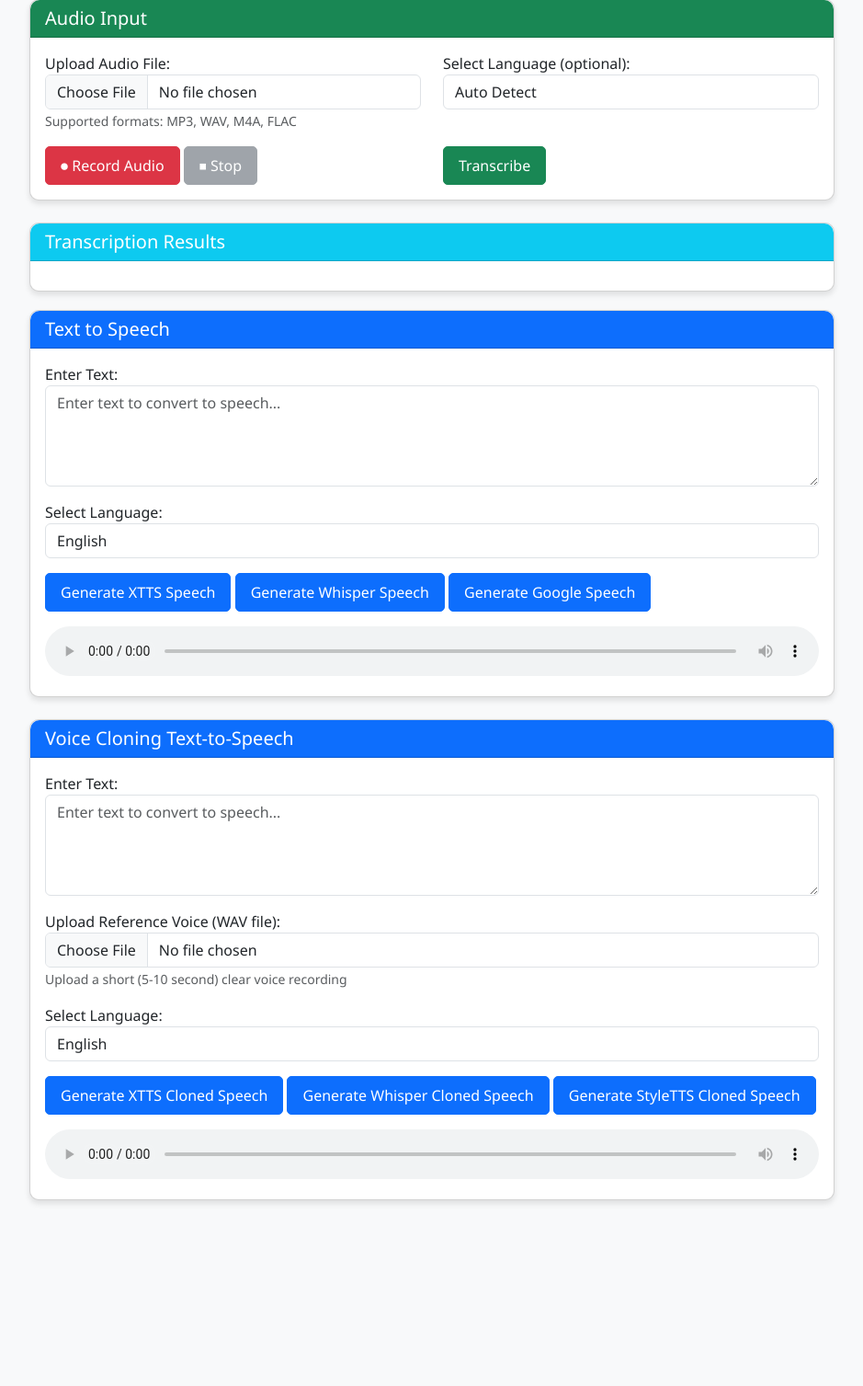
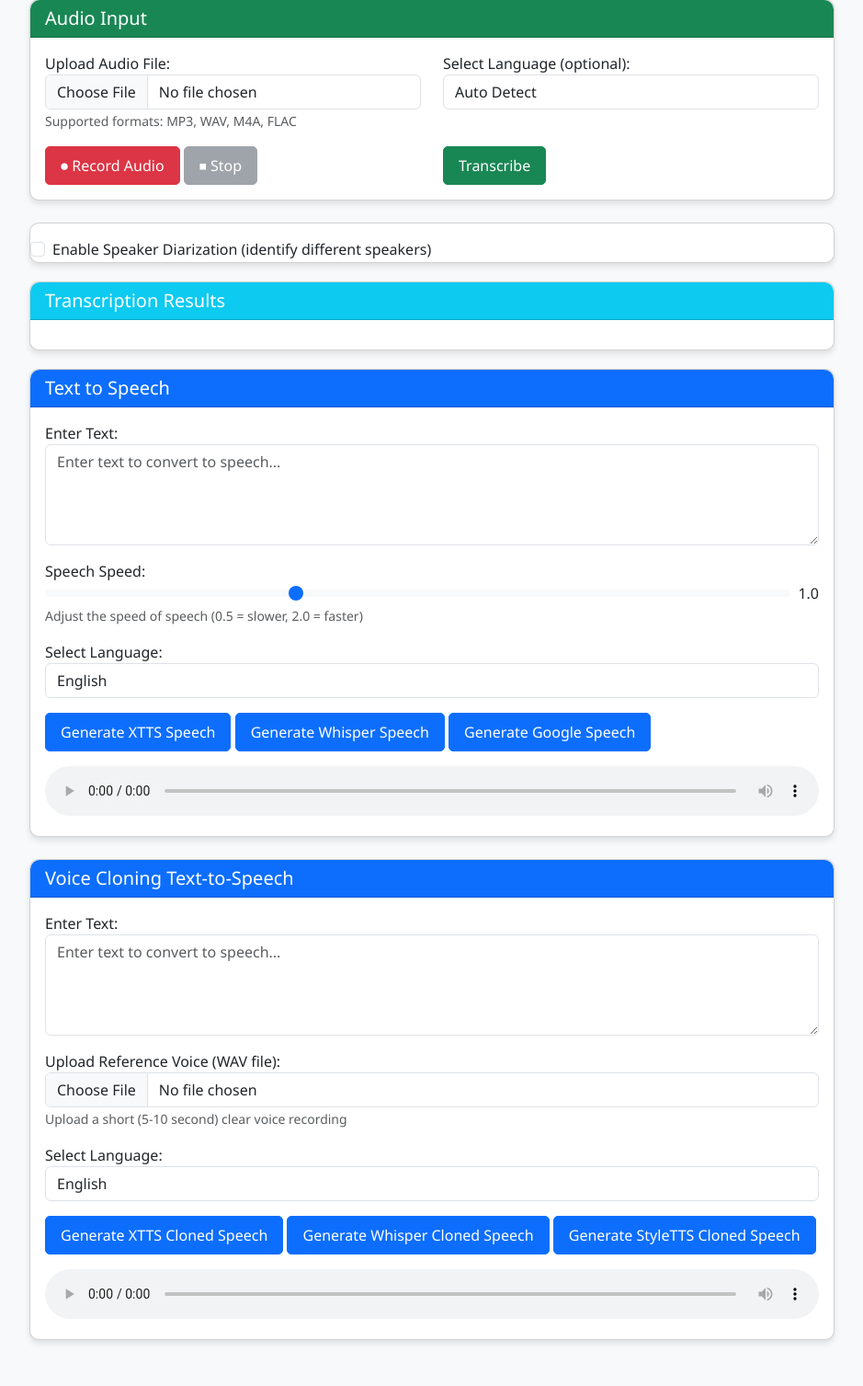
Before and after one commit to habibshahid/whiper-stt-tts, a Flask app: page / in a window 1280 px wide. Shown: the part 344-1851 px from the top of the page at 92% size, without its empty margins (170-1109 px from the left). Before the commit the page ends 1653 px from the top, so only its background shows below. Run offline with Flask 3, Linux system fonts and the light colour scheme; some libraries are stand-ins or nearby versions.

Commit message:
3rd commit

```diff
--- a/app.py
+++ b/app.py
@@ -9,11 +9,44 @@ import uuid
 import sys
 import logging
 import traceback
+from pyannote.audio import Pipeline
+import librosa
+from pydub import AudioSegment
+import base64
+
+os.environ['NNPACK_DISABLE'] = '1'
 
 # Configure logging
 logging.basicConfig(level=logging.INFO,
                     format='%(asctime)s - %(name)s - %(levelname)s - %(message)s')
 logger = logging.getLogger(__name__)
+
+diarization_pipeline = None
+diarization_available = False
+
+HUGGINGFACE_TOKEN = ""
+
+try:
+    # You'll need to get access to pyannote/speaker-diarization model on HuggingFace
+    # Visit https://huggingface.co/pyannote/speaker-diarization and accept the user agreement
+    # Then get your HF_TOKEN from https://huggingface.co/settings/tokens
+    # Set this as an environment variable: export HF_TOKEN=your_token_here
+
+    # Uncomment the following line once you have the token
+    hf_token = HUGGINGFACE_TOKEN
+    if hf_token:
+        diarization_pipeline = Pipeline.from_pretrained(
+            "pyannote/speaker-diarization-3.1",
+            use_auth_token=hf_token
+        )
+        diarization_available = True
+        logger.info("Diarization pipeline loaded successfully")
+    else:
+        logger.warning("HF_TOKEN not found. Diarization will not be available.")
+
+except Exception as e:
+    logger.error(f"Error loading diarization pipeline: {e}")
+    logger.error(traceback.format_exc())
 
 # Load WhisperSpeech pipeline
 try:
@@ -50,6 +83,7 @@ tts_is_multilingual = False
 try:
     logger.info("Attempting to load TTS library...")
     from TTS.api import TTS
+
     logger.info("TTS module imported successfully")
 
     # Set the XTTS model name
@@ -204,8 +238,34 @@ def get_models():
         "device": device,
         "tts_available": tts_available,
         "whisper_available": whisper_available,
-        "gtts_available": gtts_available
+        "gtts_available": gtts_available,
+        "diarization_available": diarization_available  # Add this line
     })
+
+def process_diarization(audio_path):
+    """Process audio for speaker diarization"""
+    if not diarization_available or not diarization_pipeline:
+        return {"error": "Diarization is not available"}
+
+    try:
+        # Run diarization
+        diarization = diarization_pipeline(audio_path)
+
+        # Extract speaker segments
+        segments = []
+        for turn, _, speaker in diarization.itertracks(yield_label=True):
+            segments.append({
+                "speaker": speaker,
+                "start": round(turn.start, 2),
+                "end": round(turn.end, 2)
+            })
+
+        return {"segments": segments}
+
+    except Exception as e:
+        logger.error(f"Diarization failed: {e}")
+        logger.error(traceback.format_exc())
+        return {"error": f"Diarization failed: {str(e)}"}
 
 @app.route('/api/change_model', methods=['POST'])
 def change_model():
@@ -260,6 +320,7 @@ def transcribe_audio():
 
     audio_file = request.files['audio']
     language = request.form.get('language', None)
+    enable_diarization = request.form.get('diarize', 'false').lower() == 'true'
 
     # Generate a unique filename
     filename = f"{uuid.uuid4()}{os.path.splitext(audio_file.filename)[1]}"
@@ -288,10 +349,15 @@ def transcribe_audio():
         # Transcribe the audio
         result = transcriber(filepath, **transcribe_kwargs)
 
+        # Process diarization if requested and available
+        diarization_result = None
+        if enable_diarization and diarization_available:
+            diarization_result = process_diarization(filepath)
+
         process_time = time.time() - start_time
 
         # Return results
-        return jsonify({
+        response_data = {
             "success": True,
             "text": result["text"],
             "chunks": result.get("chunks", []),
@@ -300,11 +366,73 @@ def transcribe_audio():
             "device": device,
             "process_time": f"{process_time:.2f} seconds",
             "file_url": f"/uploads/{filename}"
-        })
+        }
+
+        if diarization_result and "segments" in diarization_result:
+            response_data["diarization"] = diarization_result["segments"]
+
+            # If we have both timestamps from Whisper and speaker segments,
+            # we can try to merge them to get a speaker-attributed transcript
+            if "chunks" in result and len(result["chunks"]) > 0:
+                response_data["diarized_text"] = merge_transcription_with_diarization(
+                    result["chunks"],
+                    diarization_result["segments"]
+                )
+
+        return jsonify(response_data)
 
     except Exception as e:
         logger.error(f"Transcription failed: {e}")
         return jsonify({"error": f"Transcription failed: {str(e)}"}), 500
+
+def merge_transcription_with_diarization(transcription_chunks, diarization_segments):
+    """Merge Whisper timestamps with speaker segments to create speaker-attributed transcript"""
+    # This is a simple algorithm - in practice, you might want something more sophisticated
+    diarized_text = []
+
+    for chunk in transcription_chunks:
+        if "timestamp" not in chunk:
+            continue
+
+        chunk_start = chunk["timestamp"][0]
+        chunk_end = chunk["timestamp"][1]
+        chunk_text = chunk["text"]
+
+        # Find the speaker who was talking during this chunk
+        # (simple approach - assign to speaker who covers most of the chunk)
+        max_overlap = 0
+        assigned_speaker = None
+
+        for segment in diarization_segments:
+            seg_start = segment["start"]
+            seg_end = segment["end"]
+
+            # Calculate overlap
+            overlap_start = max(chunk_start, seg_start)
+            overlap_end = min(chunk_end, seg_end)
+            overlap = max(0, overlap_end - overlap_start)
+
+            if overlap > max_overlap:
+                max_overlap = overlap
+                assigned_speaker = segment["speaker"]
+
+        if assigned_speaker:
+            diarized_text.append({
+                "speaker": assigned_speaker,
+                "text": chunk_text,
+                "start": chunk_start,
+                "end": chunk_end
+            })
+        else:
+            # If no speaker found, assign to "Unknown"
+            diarized_text.append({
+                "speaker": "Unknown",
+                "text": chunk_text,
+                "start": chunk_start,
+                "end": chunk_end
+            })
+
+    return diarized_text
 
 @app.route('/api/xtts/tts', methods=['POST', 'OPTIONS'])
 def text_to_speech_xtts():
@@ -331,7 +459,9 @@ def text_to_speech_xtts():
 
     text = request.json['text']
     language = request.json.get('language', 'en')
-    logger.info(f"XTTS TTS request - Text: '{text[:50]}...', Language: '{language}'")
+    speed = request.json.get('speed', 1.0)  # Added speed parameter with default 1.0
+
+    logger.info(f"XTTS TTS request - Text: '{text[:50]}...', Language: '{language}', Speed: {speed}")
 
     try:
         # Create temporary file for audio
@@ -404,7 +534,12 @@ def text_to_speech_xtts():
 
                 # Save to file using soundfile
                 import soundfile as sf
-                sf.write(output_path, audio, 22050)  # Assuming 22050 Hz sample rate
+
+                # Set sample rate - use the same rate as in the clone function (22050 Hz is standard)
+                sample_rate = 22050
+
+                # Save with the proper sample rate
+                sf.write(output_path, audio, sample_rate)
 
                 logger.info("tts() method succeeded")
                 success = True
@@ -466,7 +601,7 @@ def text_to_speech_xtts():
 
                 # Save to file using soundfile
                 import soundfile as sf
-                sf.write(output_path, audio, 22050)  # Assuming 22050 Hz sample rate
+                sf.write(output_path, audio, 22050)  # Using 22050 Hz sample rate
 
                 logger.info("synthesize method succeeded")
                 success = True
@@ -540,6 +675,30 @@ def text_to_speech_xtts():
                 "error": "Failed to generate audio file",
                 "details": all_errors
             }), 500
+
+        # Process the audio file to adjust playback speed if needed
+        if success and speed != 1.0 and os.path.exists(output_path):
+            try:
+                # Use soundfile to read and write the audio with the adjusted speed
+                import soundfile as sf
+                import numpy as np
+                import librosa
+
+                logger.info(f"Adjusting playback speed to {speed}x")
+
+                # Read the audio file
+                audio_data, sample_rate = sf.read(output_path)
+
+                # Use librosa to adjust the speed
+                y_stretched = librosa.effects.time_stretch(audio_data.astype(np.float32), rate=1/speed)
+
+                # Write the adjusted audio back to the file
+                sf.write(output_path, y_stretched, sample_rate)
+
+                logger.info("Speed adjustment completed")
+            except Exception as e:
+                logger.warning(f"Failed to adjust playback speed: {e}")
+                # Continue with the original audio if speed adjustment fails
 
         # If we got here, the file exists and has content
         # Send file
--- a/web/static/js/main.js
+++ b/web/static/js/main.js
@@ -27,6 +27,11 @@ document.addEventListener('DOMContentLoaded', function() {
 	const generateXTTSClonedSpeechBtn = document.getElementById('generateXTTSClonedSpeechBtn');
     const generateStyleTTSClonedSpeechBtn = document.getElementById('generateStyleTTSClonedSpeechBtn');
 	const generateWhisperClonedSpeechBtn = document.getElementById('generateWhisperClonedSpeechBtn');
+
+	const enableDiarization = document.getElementById('enableDiarization');
+	const diarizationStatus = document.getElementById('diarizationStatus');
+	const diarizedResultContainer = document.getElementById('diarizedResultContainer');
+	const diarizedTranscript = document.getElementById('diarizedTranscript');
 
     // MediaRecorder variables
     let mediaRecorder;
@@ -86,6 +91,18 @@ document.addEventListener('DOMContentLoaded', function() {
 
                 // Update system info
                 systemInfo.textContent = `Currently using ${data.current} model on ${data.device}`;
+
+				if (enableDiarization) {
+					if (data.diarization_available) {
+						diarizationStatus.textContent = 'Speaker diarization is available';
+						diarizationStatus.style.display = 'block';
+						enableDiarization.disabled = false;
+					} else {
+						diarizationStatus.textContent = 'Speaker diarization is not available on this server';
+						diarizationStatus.style.display = 'block';
+						enableDiarization.disabled = true;
+					}
+				}
             })
             .catch(error => {
                 console.error('Error fetching models:', error);
@@ -206,17 +223,20 @@ document.addEventListener('DOMContentLoaded', function() {
 
         const file = audioFile.files[0];
         const language = languageSelect.value;
-
+		const diarize = enableDiarization && enableDiarization.checked && !enableDiarization.disabled;
+        console.log('#############', diarize)
         // Create form data
         const formData = new FormData();
         formData.append('audio', file);
         if (language) {
             formData.append('language', language);
         }
+		formData.append('diarize', diarize ? 'true' : 'false');
 
         // Show loading indicator
         loadingIndicator.style.display = 'block';
         resultContainer.style.display = 'none';
+		diarizedResultContainer.style.display = 'none';
 
         // Send request
         fetch('/whisper-stt/api/transcribe', {
@@ -241,6 +261,14 @@ document.addEventListener('DOMContentLoaded', function() {
                 if (data.file_url && !audioPlayer.src) {
                     audioPlayer.src = data.file_url;
                 }
+
+				if (data.diarized_text && data.diarized_text.length > 0) {
+					// Display diarization results
+					displayDiarizedTranscript(data.diarized_text);
+					diarizedResultContainer.style.display = 'block';
+				} else {
+					diarizedResultContainer.style.display = 'none';
+				}
             } else {
                 alert('Transcription failed: ' + (data.error || 'Unknown error'));
                 loadingIndicator.style.display = 'none';
@@ -252,6 +280,53 @@ document.addEventListener('DOMContentLoaded', function() {
             loadingIndicator.style.display = 'none';
         });
     }
+
+	function displayDiarizedTranscript(diarizedText) {
+		// Clear previous content
+		diarizedTranscript.innerHTML = '';
+
+		// Get unique speakers to assign colors
+		const speakers = [...new Set(diarizedText.map(item => item.speaker))];
+		const speakerColors = {};
+
+		// Assign colors to speakers
+		const colors = [
+			'#3498db', '#e74c3c', '#2ecc71', '#f39c12', '#9b59b6',
+			'#1abc9c', '#d35400', '#34495e', '#7f8c8d', '#27ae60'
+		];
+
+		speakers.forEach((speaker, index) => {
+			speakerColors[speaker] = colors[index % colors.length];
+		});
+
+		// Create HTML for diarized transcript
+		let html = '<div class="diarized-transcript">';
+
+		diarizedText.forEach(segment => {
+			const speakerColor = speakerColors[segment.speaker];
+			const timeFormatted = `[${formatTime(segment.start)} - ${formatTime(segment.end)}]`;
+
+			html += `
+				<div class="mb-2">
+					<span class="badge rounded-pill" style="background-color: ${speakerColor}">
+						${segment.speaker}
+					</span>
+					<span class="text-muted small ms-2">${timeFormatted}</span>
+					<div class="mt-1">${segment.text}</div>
+				</div>
+			`;
+		});
+
+		html += '</div>';
+		diarizedTranscript.innerHTML = html;
+	}
+
+	// Helper function to format time in mm:ss format
+	function formatTime(seconds) {
+		const mins = Math.floor(seconds / 60);
+		const secs = Math.floor(seconds % 60);
+		return `${mins.toString().padStart(2, '0')}:${secs.toString().padStart(2, '0')}`;
+	}
 
 	async function generateWhisperSpeech() {
 		const textArea = document.getElementById('textToSpeech');
@@ -417,6 +492,7 @@ document.addEventListener('DOMContentLoaded', function() {
 		const textArea = document.getElementById('textToSpeech');
 		const languageSelect = document.getElementById('ttsLanguageSelect');
 		const audioPlayer = document.getElementById('ttsAudioPlayer');
+		const speedControl = document.getElementById('ttsSpeedControl');
 
 		if (!textArea || !languageSelect || !audioPlayer) {
 			console.error('Required elements not found');
@@ -430,6 +506,7 @@ document.addEventListener('DOMContentLoaded', function() {
 		}
 
 		const language = languageSelect.value;
+		const speed = parseFloat(speedControl.value);
 
 		try {
 			// Show loading state
@@ -439,7 +516,7 @@ document.addEventListener('DOMContentLoaded', function() {
 				generateXTTSSpeechBtn.innerHTML = '<span class="spinner-border spinner-border-sm" role="status" aria-hidden="true"></span> Generating...';
 			}
 
-			console.log('Sending XTTS request:', { text, language });
+			console.log('Sending XTTS request:', { text, language, speed });
 
 			// Send request to the server
 			const response = await fetch('/whisper-stt/api/xtts/tts', {
@@ -450,7 +527,8 @@ document.addEventListener('DOMContentLoaded', function() {
 				},
 				body: JSON.stringify({
 					text: text,
-					language: language
+					language: language,
+					speed: speed
 				})
 			});
 
--- a/web/templates/index.html
+++ b/web/templates/index.html
@@ -104,7 +104,35 @@
                 </div>
             </div>
         </div>
+		<div class="card">
+			<div class="row mt-3">
+				<div class="col-12">
+					<div class="form-check">
+						<input class="form-check-input" type="checkbox" id="enableDiarization">
+						<label class="form-check-label" for="enableDiarization">
+							Enable Speaker Diarization (identify different speakers)
+						</label>
+					</div>
+					<div id="diarizationStatus" class="text-muted small" style="display: none;">
+						Checking diarization availability...
+					</div>
+				</div>
+			</div>
 
+			<!-- Add this to the "Transcription Results" card, right after the transcription textarea -->
+			<div class="row mt-3" id="diarizedResultContainer" style="display: none;">
+				<div class="col-12">
+					<div class="card">
+						<div class="card-header bg-light">
+							<h6 class="mb-0">Speaker Diarization</h6>
+						</div>
+						<div class="card-body">
+							<div id="diarizedTranscript"></div>
+						</div>
+					</div>
+				</div>
+			</div>
+		</div>
         <div class="card">
             <div class="card-header bg-info text-white">
                 <h5 class="mb-0">Transcription Results</h5>
@@ -187,6 +215,14 @@
 					<textarea id="textToSpeech" class="form-control" rows="4" placeholder="Enter text to convert to speech..."></textarea>
 				</div>
 				<div class="form-group mb-3">
+					<label for="ttsSpeedControl">Speech Speed:</label>
+					<div class="d-flex align-items-center">
+						<input type="range" id="ttsSpeedControl" class="form-range flex-grow-1" min="0.5" max="2.0" step="0.1" value="1.0">
+						<span id="speedValue" class="ms-2">1.0</span>
+					</div>
+					<small class="text-muted">Adjust the speed of speech (0.5 = slower, 2.0 = faster)</small>
+				</div>
+				<div class="form-group mb-3">
 					<label for="ttsLanguageSelect">Select Language:</label>
 					<select id="ttsLanguageSelect" class="form-control">
 						<option value="en">English</option>
```
